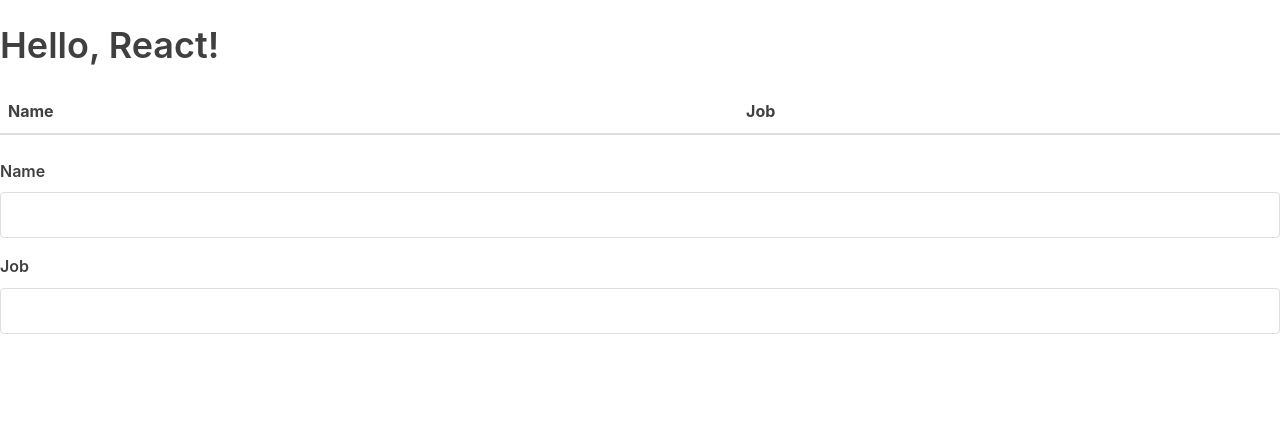
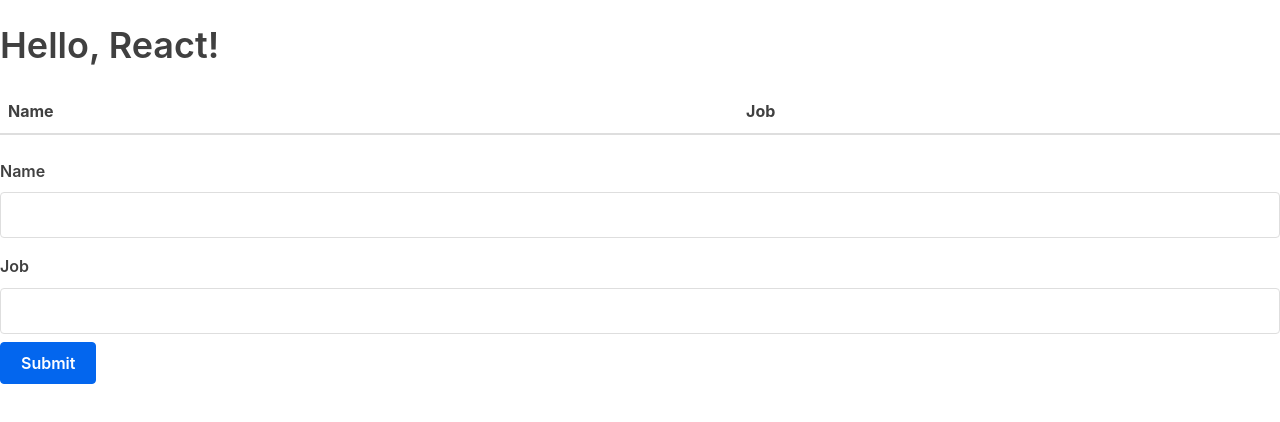
Before and after one commit to Paul-Motter/csc-308-app, a React (Vite) app in the folder packages/react-frontend/: page / in a window 1280 px wide. Shown: the top 422 px of the page. Built offline with nearby package versions, Linux system fonts and the light colour scheme.

Commit message:
React first app - Part II

```diff
--- a/packages/react-frontend/src/Form.jsx
+++ b/packages/react-frontend/src/Form.jsx
@@ -1,7 +1,7 @@
 // src/Form.jsx
 import React, {useState} from "react";
 
-function Form(){
+function Form(props){
     //data that can be changed by form.
     const [person, setPerson] = useState({
         name: "",
@@ -21,6 +21,14 @@
                 job: person["job"]
             });
     }
+    //submitting changes my calling function in parent.
+    function submitForm(){
+        props.handleSubmit(person);
+        setPerson({
+            name: "",
+            job: ""
+        });
+    };
     //The actuall element to return.
     return (
         <form>
@@ -35,10 +43,15 @@
             <label htmlFor="job">Job</label>
             <input
                 type="text"
-                name="name"
-                id="name"
-                value={person.name}
+                name="job"
+                id="job"
+                value={person.job}
                 onChange={handleChange}
+            />
+            <input
+                type="button"
+                value="Submit"
+                onClick={submitForm}
             />
         </form>
     );
--- a/packages/react-frontend/src/MyApp.jsx
+++ b/packages/react-frontend/src/MyApp.jsx
@@ -18,7 +18,9 @@
                 characterData={characters}
                 removeCharacter={removeOneCharacter}
             /> {/*pass characters data to the table functions.*/}
-            <Form />
+            <Form
+                handleSubmit={updateList}
+            />
         </div>
     );
 
@@ -29,6 +31,11 @@
         });
         setCharacters(updated);
     }
+
+    //
+    function updateList(person){
+        setCharacters([...characters, person]);
+    }
 }
 
 export default MyApp;
```
